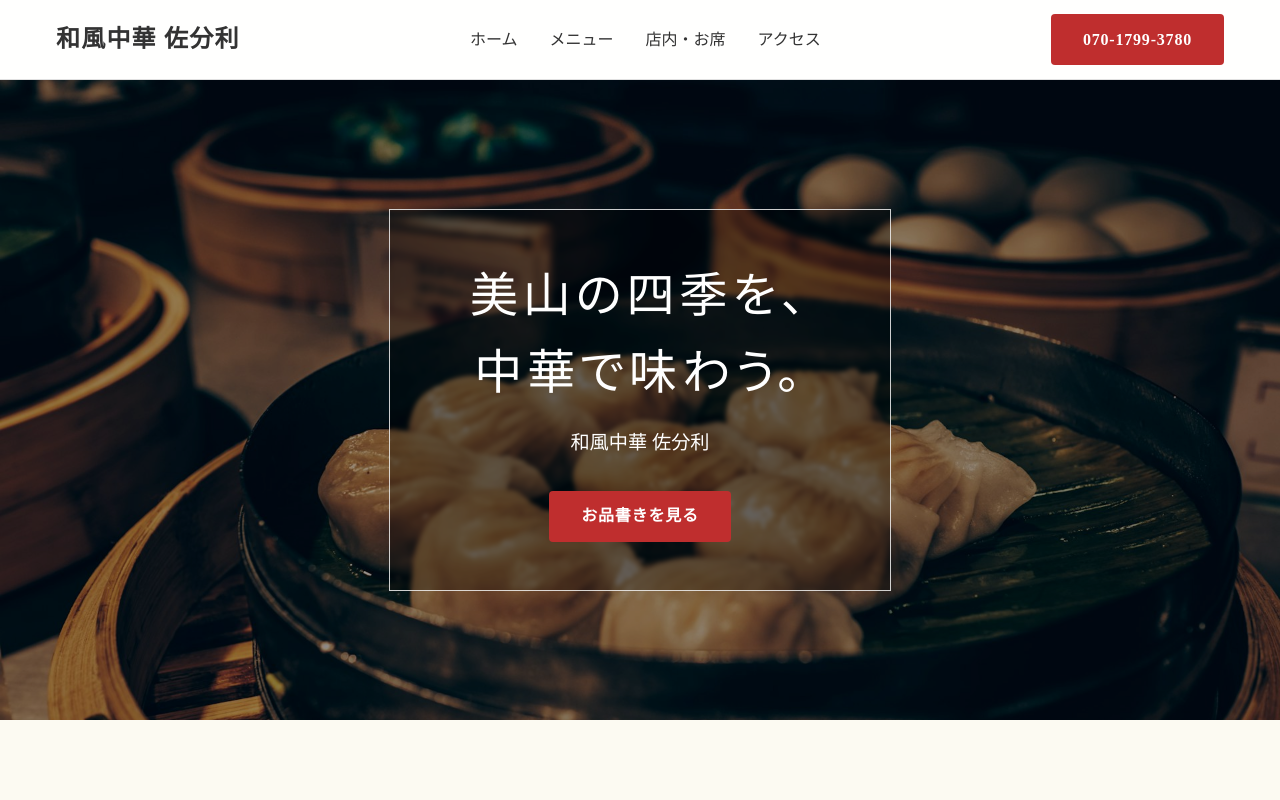
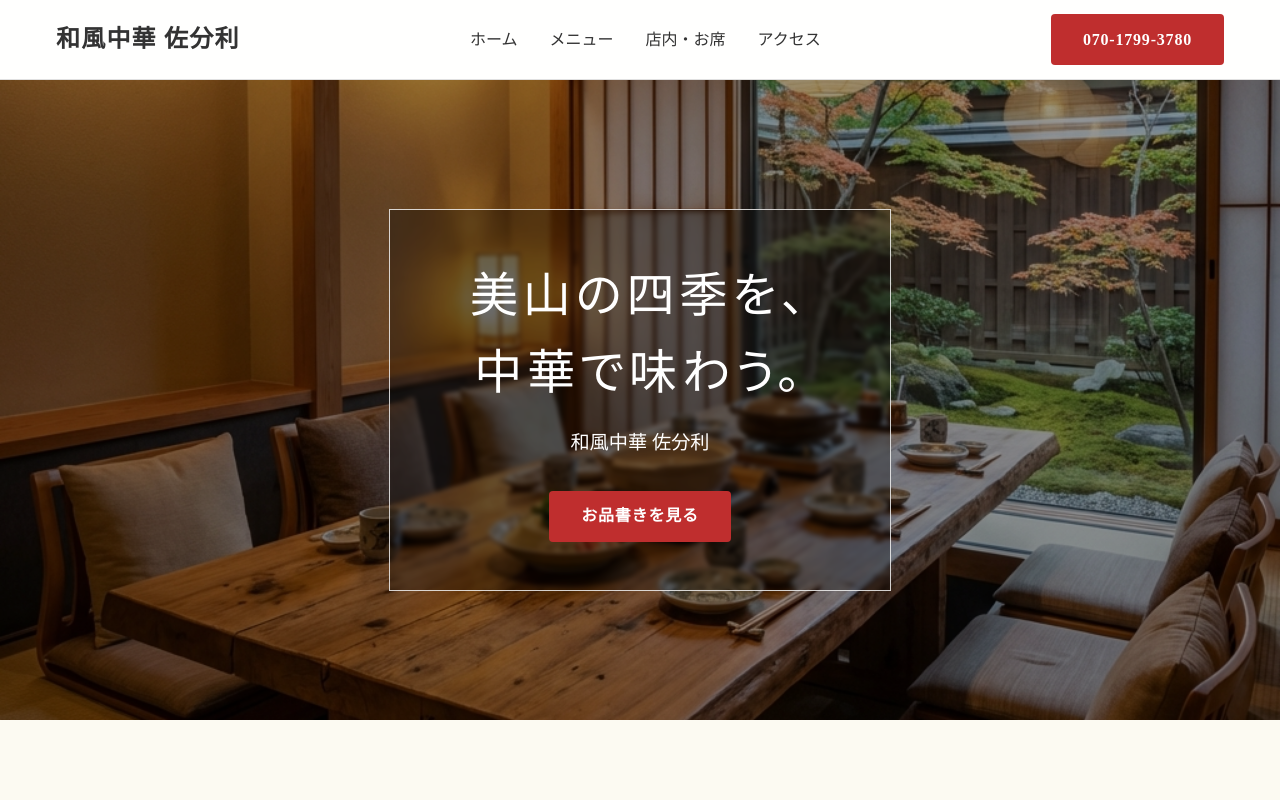
Before and after one commit to por-lgtm/saburi, a Next.js app: page / in a window 1280 px wide. Shown: the top 800 px of the page. Built offline with nearby package versions, Linux system fonts and the light colour scheme.

Commit message:
fix: Update homepage hero to use existing interior_table.png

```diff
--- a/src/app/page.js
+++ b/src/app/page.js
@@ -37,7 +37,7 @@ export default function Home() {
     <div className={styles.main}>
       {/* Hero Section */}
       {/* Hero Section */}
-      <section className={styles.hero} style={{ backgroundImage: 'url(/images/hero_bg_new.jpg)', backgroundSize: 'cover', backgroundPosition: 'center' }}>
+      <section className={styles.hero} style={{ backgroundImage: 'url(/images/interior_table.png)', backgroundSize: 'cover', backgroundPosition: 'center' }}>
         <div className={styles.heroOverlay}></div>
         <div className={styles.heroContent}>
           <h2 className={styles.heroTitle}>美山の四季を、<br />中華で味わう。</h2>
```
